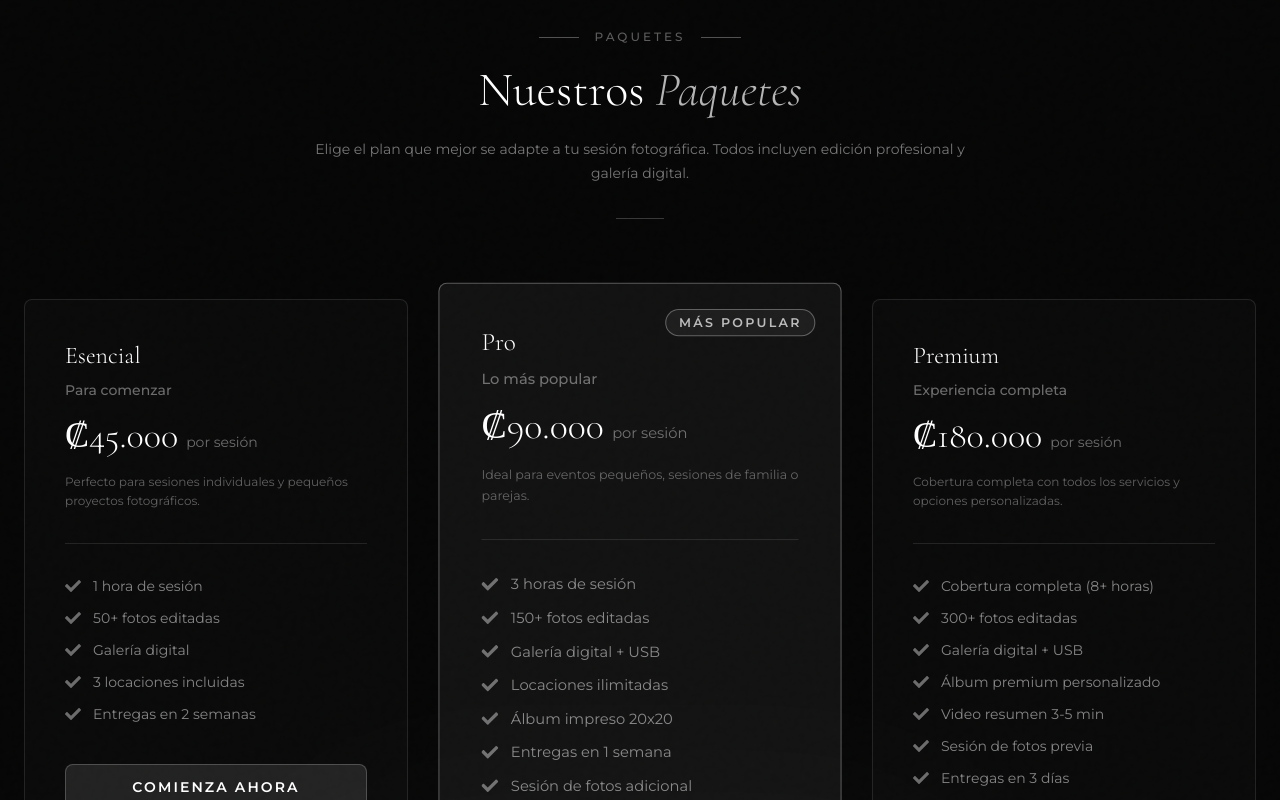
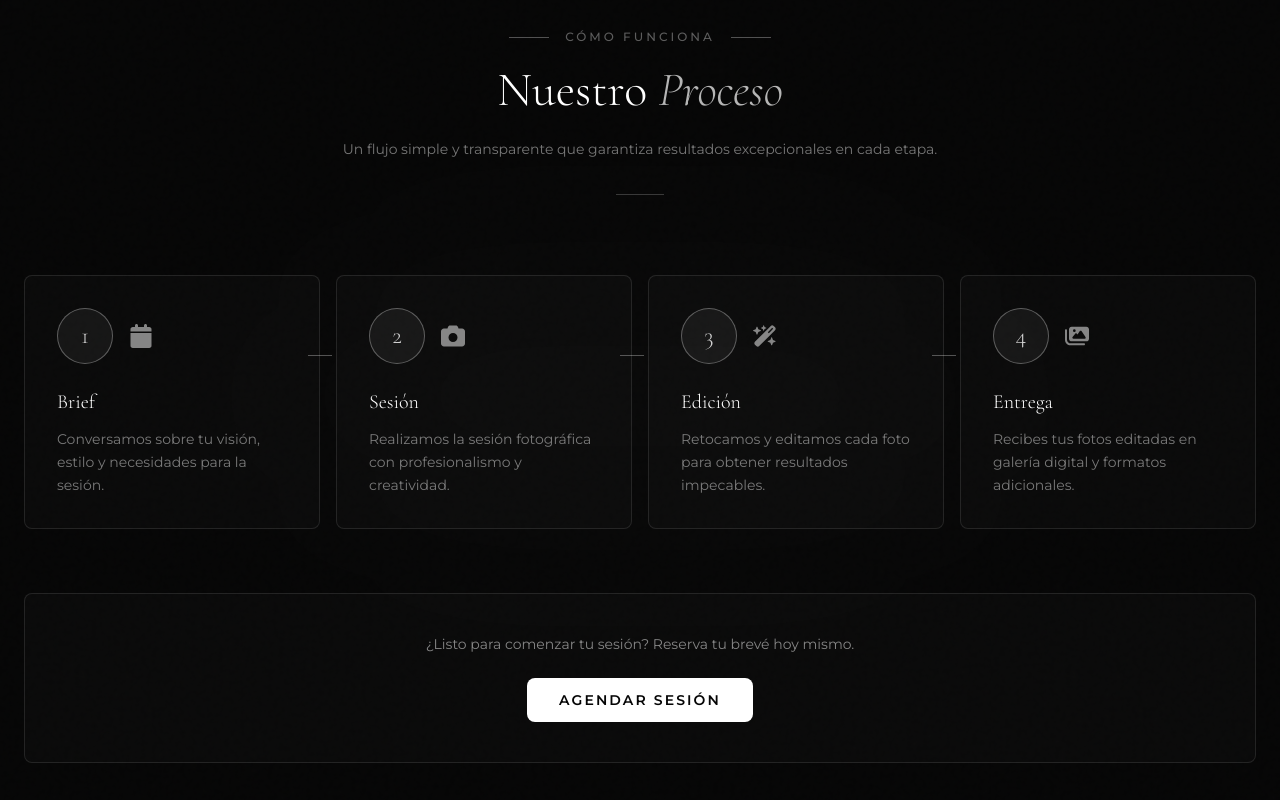
Before and after one commit to Baironfallas/landing-page-progra-lll, a React (Vite) app: page / in a window 1280 px wide. Shown: the part 2740-3540 px from the top of the page. Built offline with nearby package versions, Linux system fonts and the light colour scheme.

Commit message:
feat: Agregar componente ProcessFlow para mostrar el flujo del proceso con pasos y diseño responsivo

```diff
--- a/src/App.tsx
+++ b/src/App.tsx
@@ -2,6 +2,7 @@ import Header from "./components/Header";
 import AboutUs from "./components/AboutUs";
 import Services from "./components/Services";
 import GalleryServices from "./components/GalleryServices";
+import ProcessFlow from "./components/ProcessFlow";
 import Pricing from "./components/Pricing";
 import CustomersReviews from "./components/CustomersReviews";
 import Contact from "./components/Contact";
@@ -14,6 +15,7 @@ export const App = () => {
       <AboutUs />
       <Services />
       <GalleryServices />
+      <ProcessFlow />
       <Pricing />
       <CustomersReviews />
       <Contact />
--- /dev/null
+++ b/src/components/ProcessFlow.tsx
@@ -0,0 +1,237 @@
+import { useEffect, useRef, useState } from "react";
+import {
+  FaCalendar,
+  FaCamera,
+  FaWandMagicSparkles,
+  FaImages,
+} from "react-icons/fa6";
+
+type Step = {
+  icon: React.ComponentType<{ className?: string }>;
+  number: number;
+  title: string;
+  description: string;
+};
+
+const steps: Step[] = [
+  {
+    icon: FaCalendar,
+    number: 1,
+    title: "Brief",
+    description:
+      "Conversamos sobre tu visión, estilo y necesidades para la sesión.",
+  },
+  {
+    icon: FaCamera,
+    number: 2,
+    title: "Sesión",
+    description:
+      "Realizamos la sesión fotográfica con profesionalismo y creatividad.",
+  },
+  {
+    icon: FaWandMagicSparkles,
+    number: 3,
+    title: "Edición",
+    description:
+      "Retocamos y editamos cada foto para obtener resultados impecables.",
+  },
+  {
+    icon: FaImages,
+    number: 4,
+    title: "Entrega",
+    description:
+      "Recibes tus fotos editadas en galería digital y formatos adicionales.",
+  },
+];
+
+const useInView = (threshold = 0.15) => {
+  const ref = useRef(null);
+  const [inView, setInView] = useState(false);
+
+  useEffect(() => {
+    const obs = new IntersectionObserver(
+      ([e]) => {
+        if (e.isIntersecting) {
+          setInView(true);
+          obs.disconnect();
+        }
+      },
+      { threshold },
+    );
+    if (ref.current) obs.observe(ref.current);
+    return () => obs.disconnect();
+  }, [threshold]);
+
+  return [ref, inView];
+};
+
+const ProcessFlow = () => {
+  const [sectionRef, inView] = useInView(0.1) as [
+    React.RefObject<HTMLElement>,
+    boolean,
+  ];
+
+  return (
+    <section
+      id="Process"
+      ref={sectionRef}
+      className="vt-section-dark vt-section-divider"
+    >
+      {/* Noise overlay */}
+      <div className="vt-noise-overlay" />
+
+      {/* Ambient glow */}
+      <div className="pointer-events-none absolute inset-0">
+        <div className="absolute left-1/2 top-1/2 -translate-x-1/2 -translate-y-1/2 h-96 w-[50rem] rounded-full bg-white/[0.015] blur-[120px]" />
+      </div>
+
+      <div className="vt-content-layer mx-auto max-w-7xl px-6 vt-section-pad">
+        {/* Section header */}
+        <div className="mb-20 text-center">
+          <div className="flex items-center justify-center gap-4 mb-5">
+            <div className="h-px w-10 bg-white/30" />
+            <span className="vt-kicker text-[0.65rem]">Cómo Funciona</span>
+            <div className="h-px w-10 bg-white/30" />
+          </div>
+          <h2 className="vt-title-serif text-4xl md:text-5xl font-light text-white leading-tight mb-6">
+            Nuestro <em className="italic text-white/70">Proceso</em>
+          </h2>
+          <p className="vt-body-copy max-w-2xl mx-auto mb-2">
+            Un flujo simple y transparente que garantiza resultados
+            excepcionales en cada etapa.
+          </p>
+          <div className="vt-divider mx-auto mt-8" />
+        </div>
+
+        {/* Process steps */}
+        <div
+          className={[
+            "grid grid-cols-1 md:grid-cols-2 lg:grid-cols-4 gap-6 lg:gap-4",
+            "transition-all duration-1000 ease-out",
+            inView ? "opacity-100 translate-y-0" : "opacity-0 translate-y-10",
+          ].join(" ")}
+        >
+          {steps.map((step, idx) => {
+            const IconComponent = step.icon;
+            return (
+              <div
+                key={step.title}
+                className={[
+                  "group relative",
+                  "transition-all duration-500",
+                  inView
+                    ? "opacity-100 translate-y-0"
+                    : "opacity-0 translate-y-8",
+                ].join(" ")}
+                style={{
+                  transitionDelay: inView ? `${idx * 100}ms` : "0s",
+                }}
+              >
+                {/* Connector line (hidden on last item and on mobile) */}
+                {idx < steps.length - 1 && (
+                  <div
+                    className={[
+                      "hidden lg:block absolute top-20 -right-3 w-6 h-px z-0",
+                      "transition-colors duration-500",
+                      inView ? "bg-white/30" : "bg-white/10",
+                    ].join(" ")}
+                  />
+                )}
+
+                {/* Card container */}
+                <div
+                  className={[
+                    "relative h-full p-8 rounded-lg border",
+                    "transition-all duration-500",
+                    "hover:shadow-lg hover:-translate-y-1 hover:border-white/30",
+                    "border-white/10 bg-white/[0.02]",
+                  ].join(" ")}
+                >
+                  {/* Number badge + Icon */}
+                  <div className="relative z-10 mb-6 flex items-center gap-4">
+                    {/* Circle with number */}
+                    <div
+                      className={[
+                        "relative w-14 h-14 rounded-full flex items-center justify-center",
+                        "border transition-all duration-500",
+                        "group-hover:scale-110",
+                        inView
+                          ? "border-white/30 bg-white/[0.05]"
+                          : "border-white/10 bg-white/[0.02]",
+                      ].join(" ")}
+                    >
+                      <span className="vt-title-serif text-2xl font-light text-white/80">
+                        {step.number}
+                      </span>
+                    </div>
+
+                    {/* Icon */}
+                    <IconComponent
+                      className={[
+                        "w-6 h-6 transition-all duration-500",
+                        inView ? "text-white/50" : "text-white/30",
+                        "group-hover:text-white/70",
+                      ].join(" ")}
+                    />
+                  </div>
+
+                  {/* Step title */}
+                  <h3
+                    className={[
+                      "vt-title-serif text-xl font-light text-white mb-3",
+                      "transition-colors duration-500",
+                    ].join(" ")}
+                  >
+                    {step.title}
+                  </h3>
+
+                  {/* Description */}
+                  <p
+                    className={[
+                      "text-sm text-white/45 leading-relaxed",
+                      "transition-colors duration-500",
+                      "group-hover:text-white/60",
+                    ].join(" ")}
+                  >
+                    {step.description}
+                  </p>
+
+                  {/* Bottom accent line */}
+                  <div
+                    className={[
+                      "absolute bottom-0 left-0 right-full h-0.5 transition-all duration-500",
+                      "bg-white/30",
+                      "group-hover:right-0",
+                    ].join(" ")}
+                  />
+                </div>
+              </div>
+            );
+          })}
+        </div>
+
+        {/* Bottom CTA section */}
+        <div
+          className={[
+            "mt-16 p-10 rounded-lg border",
+            "text-center transition-all duration-500",
+            "border-white/10 bg-white/[0.02]",
+            inView ? "opacity-100 translate-y-0" : "opacity-0 translate-y-10",
+          ].join(" ")}
+          style={{
+            transitionDelay: inView ? `${steps.length * 100}ms` : "0s",
+          }}
+        >
+          <p className="text-sm text-white/50 mb-6">
+            ¿Listo para comenzar tu sesión? Reserva tu brevé hoy mismo.
+          </p>
+          <button className="inline-block px-8 py-3 bg-white text-[#050505] rounded-lg font-semibold text-sm uppercase tracking-[0.15em] hover:bg-white/90 transition-all duration-300 hover:shadow-lg">
+            Agendar Sesión
+          </button>
+        </div>
+      </div>
+    </section>
+  );
+};
+
+export default ProcessFlow;
```
